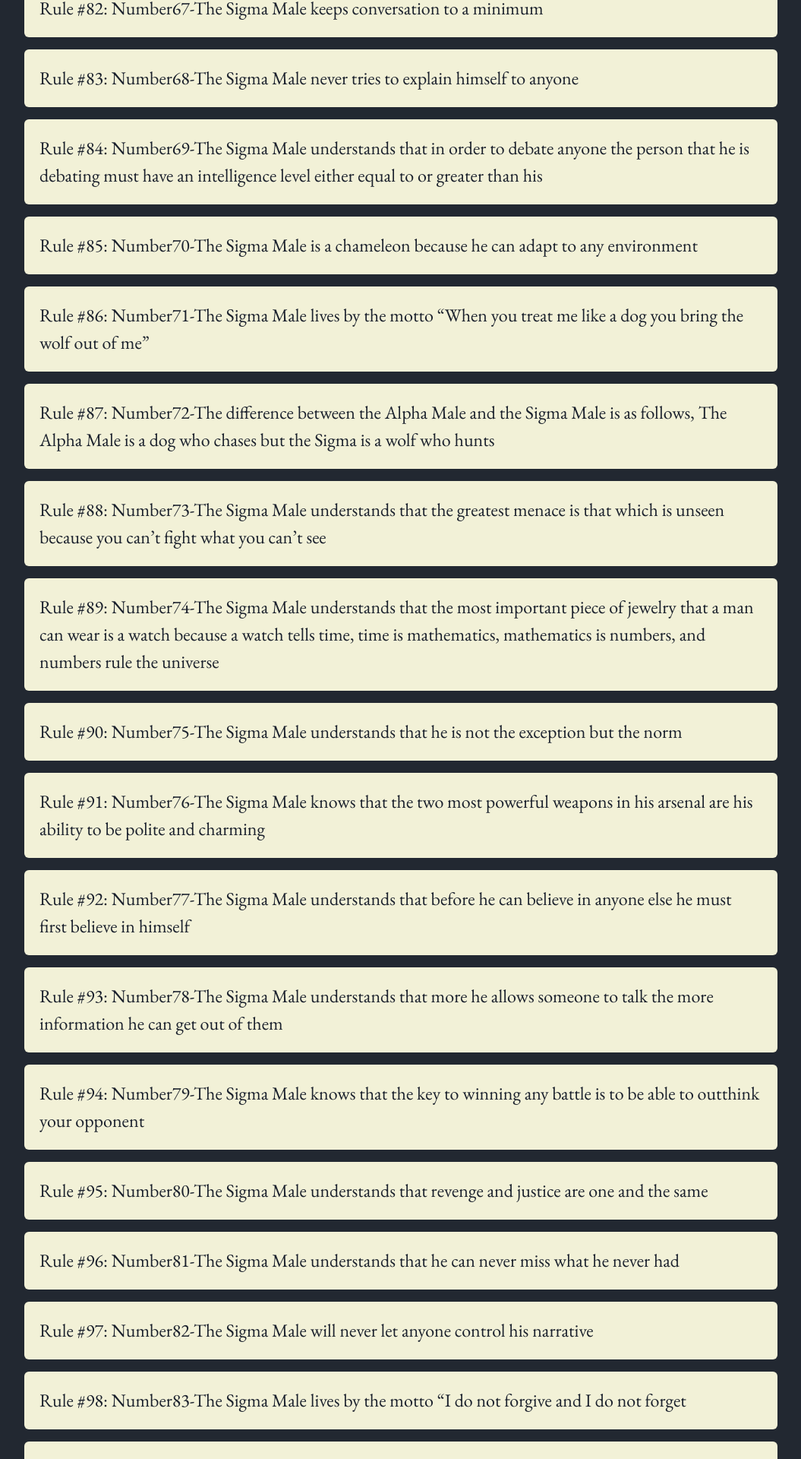
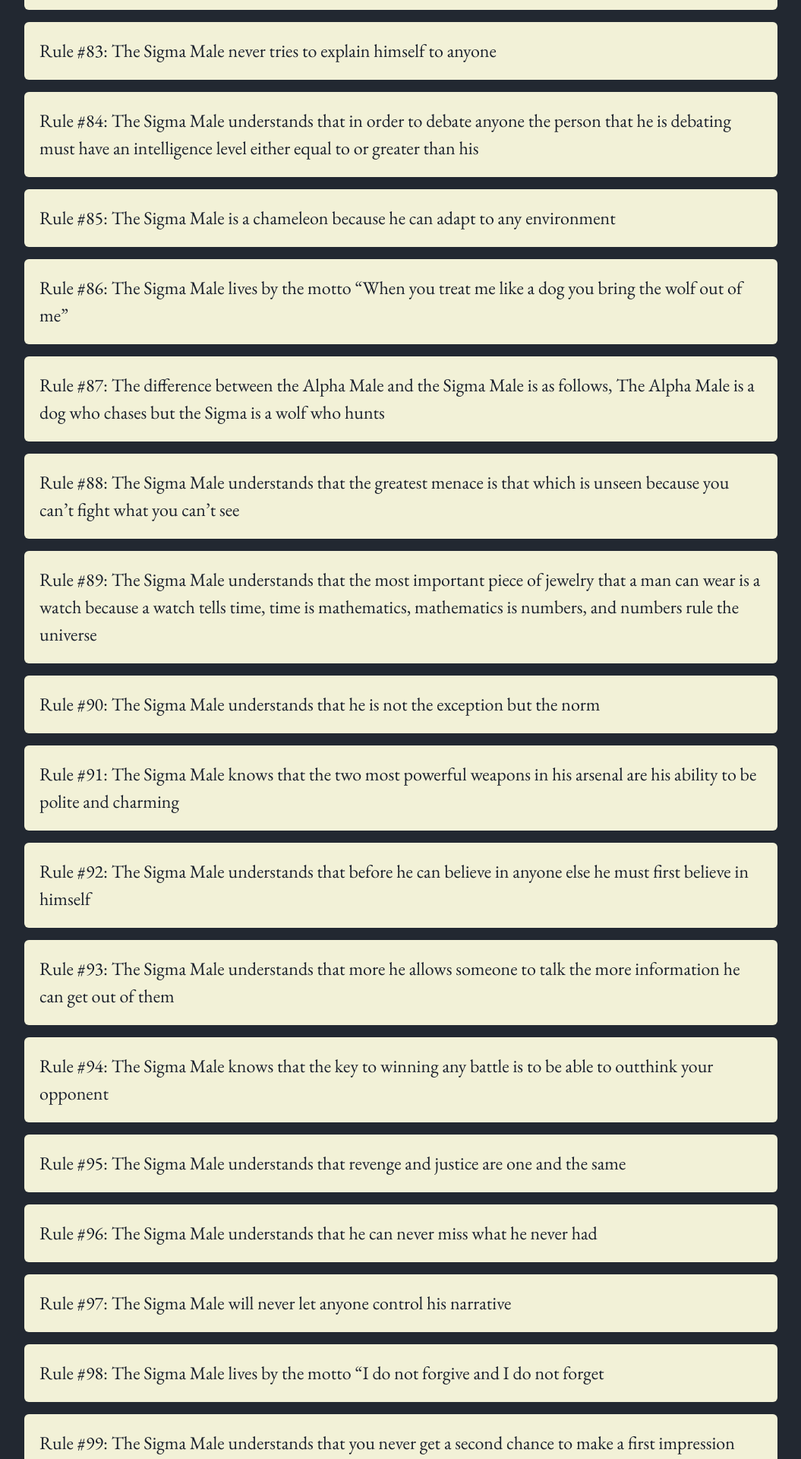
Before and after one commit to ton1czech/sigma-rules, a Next.js app: page /rules in a window 1280 px wide. Shown: the part 8836-10756 px from the top of the page at 76% size, without its empty margins (112-1167 px from the left). Built offline with nearby package versions, Linux system fonts and the light colour scheme.

Commit message:
👌IMPROVE: clean up rules

```diff
--- a/constants/data.js
+++ b/constants/data.js
@@ -321,82 +321,82 @@ export const rules = [
   },
   {
     id: 81,
-    text: 'Number66-The Sigma Male believes that if he has to beg for something then he does not need it',
+    text: 'The Sigma Male believes that if he has to beg for something then he does not need it',
   },
   {
     id: 82,
-    text: 'Number67-The Sigma Male keeps conversation to a minimum',
+    text: 'The Sigma Male keeps conversation to a minimum',
   },
   {
     id: 83,
-    text: 'Number68-The Sigma Male never tries to explain himself to anyone',
+    text: 'The Sigma Male never tries to explain himself to anyone',
   },
   {
     id: 84,
-    text: 'Number69-The Sigma Male understands that in order to debate anyone the person that he is debating must have an intelligence level either equal to or greater than his',
+    text: 'The Sigma Male understands that in order to debate anyone the person that he is debating must have an intelligence level either equal to or greater than his',
   },
   {
     id: 85,
-    text: 'Number70-The Sigma Male is a chameleon because he can adapt to any environment',
+    text: 'The Sigma Male is a chameleon because he can adapt to any environment',
   },
   {
     id: 86,
-    text: 'Number71-The Sigma Male lives by the motto “When you treat me like a dog you bring the wolf out of me”',
+    text: 'The Sigma Male lives by the motto “When you treat me like a dog you bring the wolf out of me”',
   },
   {
     id: 87,
-    text: 'Number72-The difference between the Alpha Male and the Sigma Male is as follows, The Alpha Male is a dog who chases but the Sigma is a wolf who hunts',
+    text: 'The difference between the Alpha Male and the Sigma Male is as follows, The Alpha Male is a dog who chases but the Sigma is a wolf who hunts',
   },
   {
     id: 88,
-    text: 'Number73-The Sigma Male understands that the greatest menace is that which is unseen because you can’t fight what you can’t see',
+    text: 'The Sigma Male understands that the greatest menace is that which is unseen because you can’t fight what you can’t see',
   },
   {
     id: 89,
-    text: 'Number74-The Sigma Male understands that the most important piece of jewelry that a man can wear is a watch because a watch tells time, time is mathematics, mathematics is numbers, and numbers rule the universe',
+    text: 'The Sigma Male understands that the most important piece of jewelry that a man can wear is a watch because a watch tells time, time is mathematics, mathematics is numbers, and numbers rule the universe',
   },
   {
     id: 90,
-    text: 'Number75-The Sigma Male understands that he is not the exception but the norm',
+    text: 'The Sigma Male understands that he is not the exception but the norm',
   },
   {
     id: 91,
-    text: 'Number76-The Sigma Male knows that the two most powerful weapons in his arsenal are his ability to be polite and charming',
+    text: 'The Sigma Male knows that the two most powerful weapons in his arsenal are his ability to be polite and charming',
   },
   {
     id: 92,
-    text: 'Number77-The Sigma Male understands that before he can believe in anyone else he must first believe in himself',
+    text: 'The Sigma Male understands that before he can believe in anyone else he must first believe in himself',
   },
   {
     id: 93,
-    text: 'Number78-The Sigma Male understands that more he allows someone to talk the more information he can get out of them',
+    text: 'The Sigma Male understands that more he allows someone to talk the more information he can get out of them',
   },
   {
     id: 94,
-    text: 'Number79-The Sigma Male knows that the key to winning any battle is to be able to outthink your opponent',
+    text: 'The Sigma Male knows that the key to winning any battle is to be able to outthink your opponent',
   },
   {
     id: 95,
-    text: 'Number80-The Sigma Male understands that revenge and justice are one and the same',
+    text: 'The Sigma Male understands that revenge and justice are one and the same',
   },
   {
     id: 96,
-    text: 'Number81-The Sigma Male understands that he can never miss what he never had',
+    text: 'The Sigma Male understands that he can never miss what he never had',
   },
   {
     id: 97,
-    text: 'Number82-The Sigma Male will never let anyone control his narrative',
+    text: 'The Sigma Male will never let anyone control his narrative',
   },
   {
     id: 98,
-    text: 'Number83-The Sigma Male lives by the motto “I do not forgive and I do not forget',
+    text: 'The Sigma Male lives by the motto “I do not forgive and I do not forget',
   },
   {
     id: 99,
-    text: 'Number84- The Sigma Male understands that you never get a second chance to make a first impression',
+    text: 'The Sigma Male understands that you never get a second chance to make a first impression',
   },
   {
     id: 100,
-    text: 'Number85-The Sigma Male will always pick and choose his words very carefully',
+    text: 'The Sigma Male will always pick and choose his words very carefully',
   },
 ]
```
